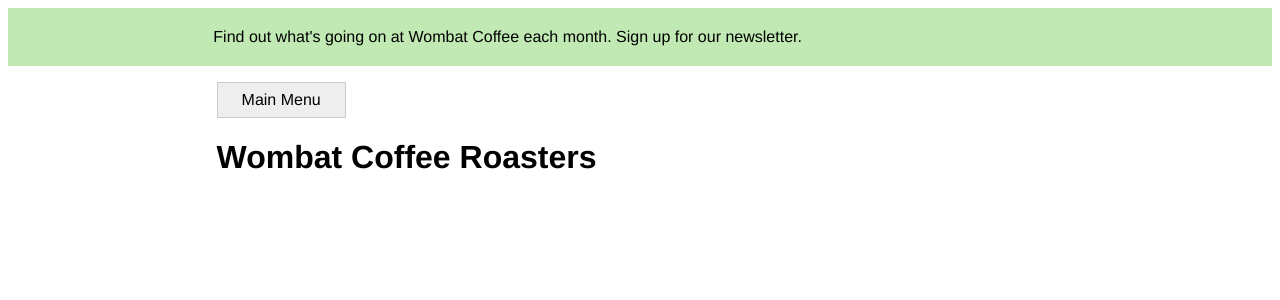
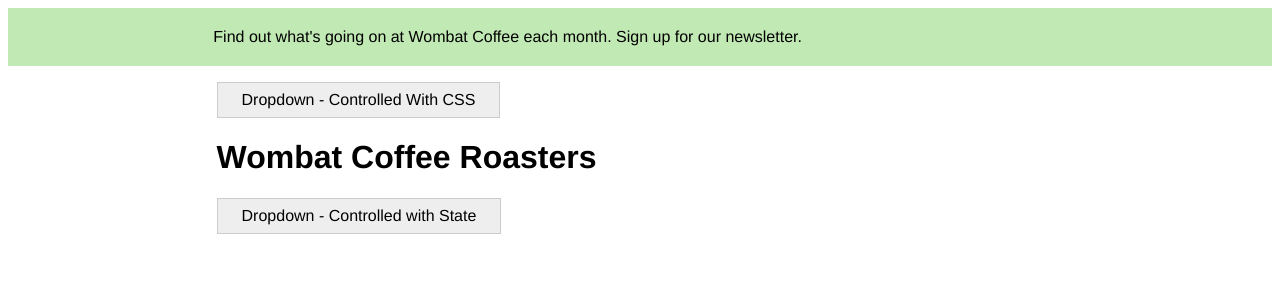
Before and after one commit to desokan/css-positioning, a React (Create React App) app in the folder positioning/: page / in a window 1280 px wide. Shown: the top 300 px of the page. Built offline with nearby package versions, Linux system fonts and the light colour scheme.

Commit message:
improve the dorpdown component to close onMouseEnter and onMouseLeave

```diff
--- a/positioning/src/components/Dropdown.js
+++ b/positioning/src/components/Dropdown.js
@@ -2,11 +2,18 @@
 import styles from "./Dropdown.module.css";
 
 const Dropdown = () => {
-  const [open, setOpen] = useState(false);
+  const [isOpen, setIsOpen] = useState(false);
 
   const handleOpen = () => {
-    setOpen(true);
-    console.log(open);
+    setIsOpen(!isOpen);
+  };
+
+  const handleMouseEnter = () => {
+    setIsOpen(true);
+  };
+
+  const handleMouseLeave = () => {
+    setIsOpen(false);
   };
 
   return (
@@ -23,7 +30,9 @@
       <div className={styles.container}>
         <nav>
           <div className={styles.dropdown}>
-            <div onClick={handleOpen} className={styles.dropdownBabel}>Main Menu</div>
+            <div className={styles.dropdownBabel}>
+              Dropdown - Controlled With CSS
+            </div>
             <div className={styles.dropdownMenu}>
               <ul className={styles.submenu}>
                 <li>
@@ -47,6 +56,41 @@
         </nav>
 
         <h1>Wombat Coffee Roasters</h1>
+        <nav>
+          <div className={styles.dropdown}>
+            <div
+              className={styles.dropdownBabel}
+              onClick={handleOpen}
+              onMouseEnter={handleMouseEnter}
+            >
+              Dropdown - Controlled with State
+            </div>
+            {isOpen && (
+              <div
+                onMouseLeave={handleMouseLeave}
+                className={styles.dropdownMenuWithState}
+              >
+                <ul className={styles.submenu}>
+                  <li>
+                    <a href="/">Home</a>
+                  </li>
+                  <li>
+                    <a href="/coffees">Coffees</a>
+                  </li>
+                  <li>
+                    <a href="/brewers">Brewers</a>
+                  </li>
+                  <li>
+                    <a href="/specials">Specials</a>
+                  </li>
+                  <li>
+                    <a href="/about">About us</a>
+                  </li>
+                </ul>
+              </div>
+            )}
+          </div>
+        </nav>
       </div>
     </>
   );
--- a/positioning/src/components/Dropdown.module.css
+++ b/positioning/src/components/Dropdown.module.css
@@ -51,8 +51,18 @@
   background-color: #eee;
 }
 
+.dropdownMenuWithState {
+  display: block;
+  position: absolute;
+  left: 0;
+  top: 2.1em;
+  min-width: 100%;
+  background-color: #eee;
+}
+
 .dropdown:hover .dropdownMenu {
   display: block;
+  z-index: 1;
 }
 
 .submenu {
```
